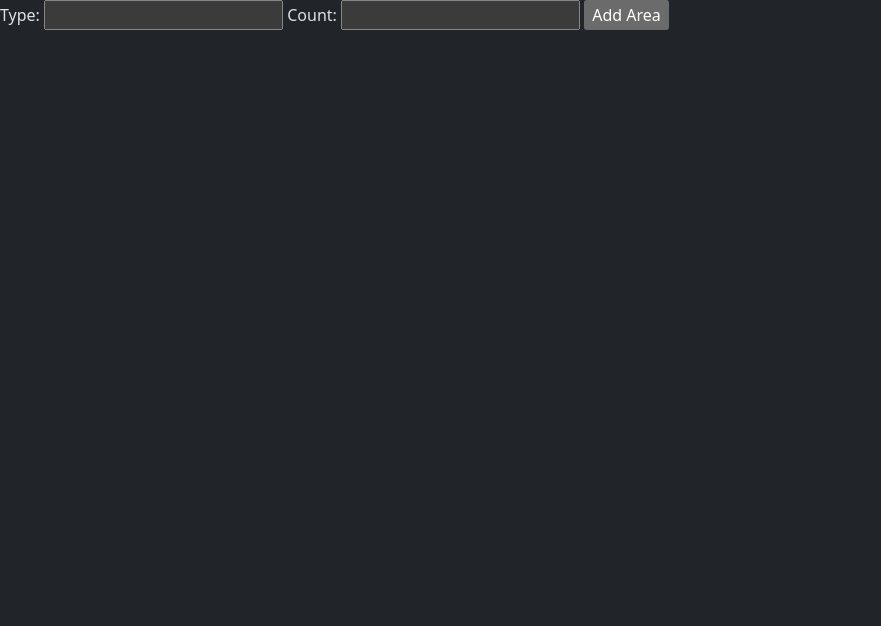
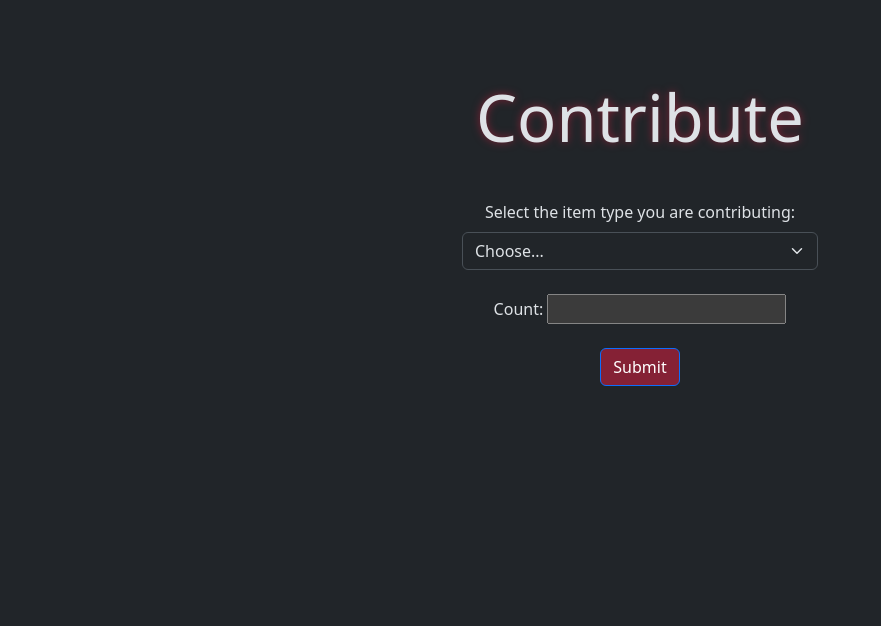
Before and after one commit to derekoda/CS382-Group-Project, a Flask app: page /contribute in a window 1280 px wide. Shown: the part 56-682 px from the top of the page, without its empty margins (0-881 px from the left). Run offline with Flask 3, Linux system fonts and the light colour scheme.

Commit message:
WIP. switchin machines, gotta push

```diff
--- a/templates/contribute.html
+++ b/templates/contribute.html
@@ -4,14 +4,52 @@
 {% block content%}
 
 <!-- For area -->
+<div class="page-title">
+    <h1><br>Contribute</h1>
+  </div>
+  <div class="container text-center">
+    <div class="row align-items-start">
+      <div class="col">
+      </div>
+      <div class="col">
+        <form action="{{url_for('add_area')}}" method="post" enctype="multipart/form-data">
+          <div class="questionnaire">
+            <label for="areaAttribute" class="form-label"><br>Select the item type you are contributing:<br></label>
+            <select class="form-select" id="type" name="type" required>
+              <option value="">Choose...</option>
+              <option value="computer">Computer</option>
+              <option value="single_study">Single Study Area</option>
+              <option value="group_study">Group Study Area</option>
+              <option value="outlet">Electrical Outlet</option>
+              <option value="whiteboard">Whiteboard</option>
+              <option value="printer">Printer</option>
+              <option value="quiet">Quiet</option>
+              <option value="loud">Loud</option>
+              <option value="large_desk">Large Desk</option>
+              <option value="medium_desk">Medium Desk</option>
+              <option value="small_desk">Small Desk</option>
+              <option value="padded_chair">Padded Chair</option>
+              <option value="non_padded_chair">Non-Padded Chair</option>
+              <option value="window">Window</option>
+              <option value="no_window">No Window</option>
+              <option value="near_exit">Near an Exit</option>
+            </select>
+            <br>
+          </div>
 
-<form action="{{ url_for('add_area') }}" method="post">
-    <label for="type">Type:</label>
-    <input type="text" id="type" name="type" required>
-    <label for="count">Count:</label>
-    <input type="number" id="count" name="count" required>
-    <input type="submit" value="Add Area">
-</form>
+          <div class="questionnaire">
+            <label for="count">Count:</label>
+            <input type="number" id="count" name="count" min="1" required>
+          </div>
 
-
+          <div class="questionnaire">
+            <br>
+            <button class="btn btn-primary" type="submit" value="Add Area" style="background-color: #852135;">Submit</button>
+          </div>
+        </form>
+        </div>
+        <div class="col">
+        </div>
+    </div>
+  </div>
 {% endblock%}
```
Also changed, not shown: templates/findarea.html (+4 -7 lines).
